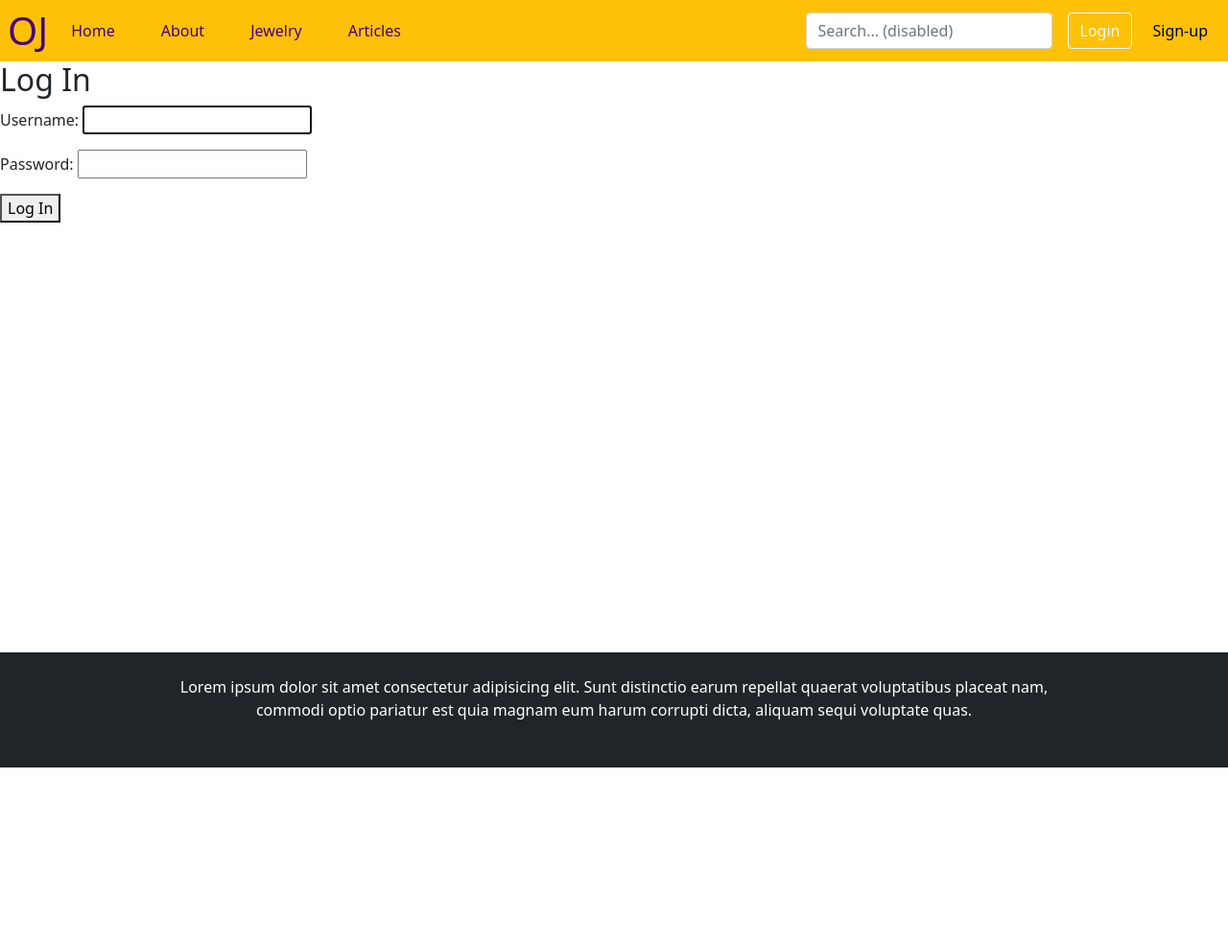
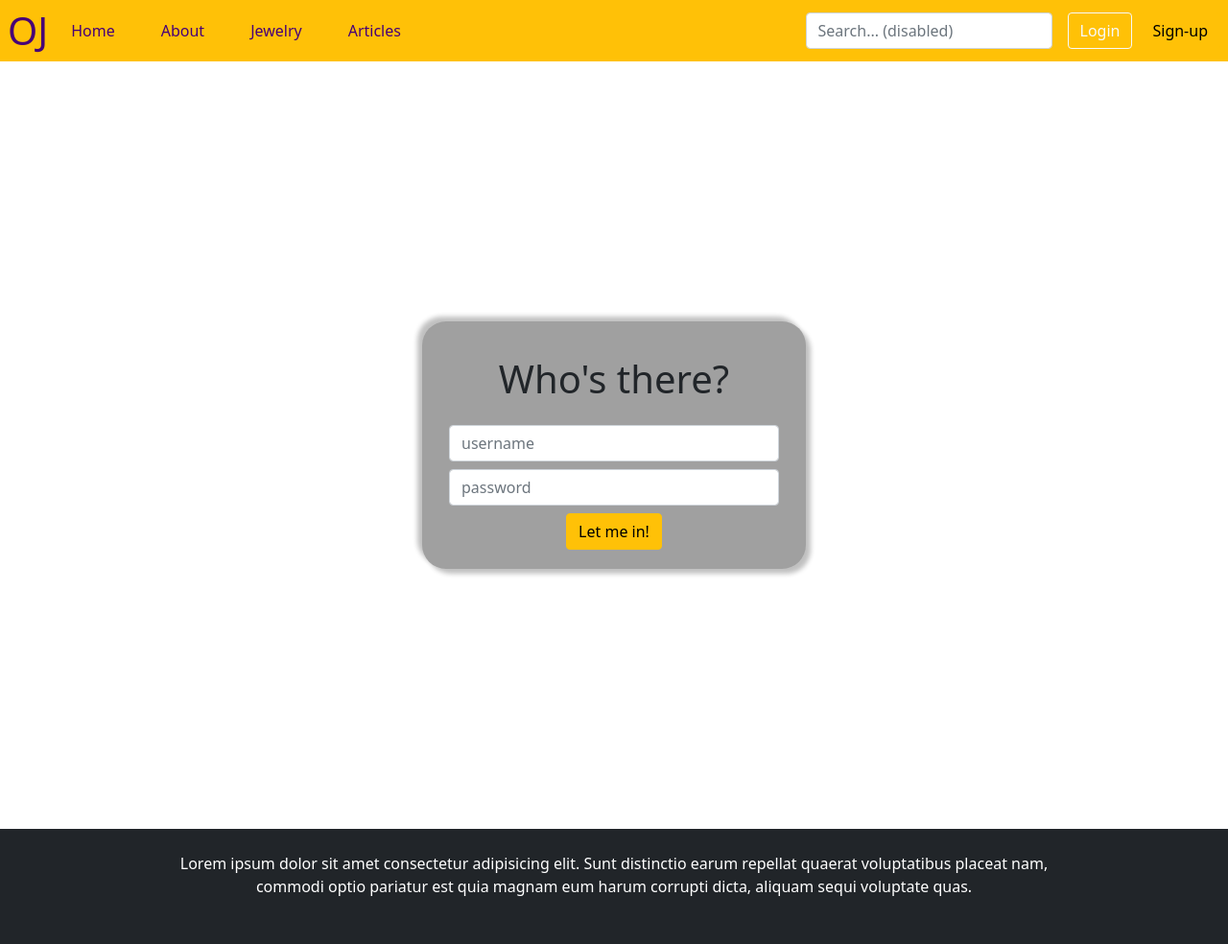
Before and after one commit to azzeloof/osj, a Django app: page /auth/login/ in a window 1280 px wide. Shown: the whole page at 96% size. Before the commit the page ends 800 px from the top, so only its background shows below. Run offline with Django 4.2, Linux system fonts and the light colour scheme; some libraries are stand-ins or nearby versions.

Commit message:
Made login form pretty

```diff
--- a/osj-project/osj/forms.py
+++ b/osj-project/osj/forms.py
@@ -1,5 +1,5 @@
 from django import forms
-from django.contrib.auth.forms import UserCreationForm
+from django.contrib.auth.forms import UserCreationForm, UsernameField, AuthenticationForm
 from django.contrib.auth.models import User
 
 
@@ -12,3 +12,23 @@ class RegistrationForm(UserCreationForm):
     class Meta:
         model = User
         fields = ('username', 'first_name', 'last_name', 'email', 'password1', 'password2', )
+
+
+class UserLoginForm(AuthenticationForm):
+    def __init__(self, *args, **kwargs):
+        super(UserLoginForm, self).__init__(*args, **kwargs)
+
+    username = UsernameField(widget=forms.TextInput(
+        attrs = {
+            'class': 'form-control title-input',
+            'placeholder': 'username',
+            'id': 'usernameInput'}
+    ))
+
+    password = forms.CharField(widget=forms.PasswordInput(
+        attrs = {
+            'class': 'form-control title-input',
+            'placeholder': 'password',
+            'id': 'passwordInput'
+        }
+    ))
--- a/osj-project/osj/urls.py
+++ b/osj-project/osj/urls.py
@@ -14,12 +14,22 @@ Including another URLconf
     2. Add a URL to urlpatterns:  path('blog/', include('blog.urls'))
 """
 from django.contrib import admin
+from django.contrib.auth import views as auth_views
 from django.urls import include, path
 from osj import views as core_views
+from osj.forms import UserLoginForm
 
 urlpatterns = [
     path('', include('pages.urls'), name='index'),
     path('admin/', admin.site.urls),
+    path(
+        'auth/login/',
+        auth_views.LoginView.as_view(
+            template_name="registration/login.html",
+            authentication_form=UserLoginForm
+            ),
+        name='login'
+        ),
     path('auth/', include('django.contrib.auth.urls')),
     path('auth/register', core_views.registration, name='registration'),
     path('auth/whatsnext', core_views.afterRegistration, name='afterRegistration'),
--- a/osj-project/pages/static/pages/style.css
+++ b/osj-project/pages/static/pages/style.css
@@ -192,3 +192,13 @@ p.filename {
     content: "*";
     color: red;
 }
+
+.formBox {
+    background-color: #A0A0A0;
+    border-radius: 25px;
+    padding: 20px;
+    max-width: 400px;
+    margin-left: auto;
+    margin-right: auto;
+    box-shadow: 5px 5px 5px #C0C0C0, -5px -5px 5px #C0C0C0;
+}
--- a/osj-project/templates/registration/login.html
+++ b/osj-project/templates/registration/login.html
@@ -1,10 +1,34 @@
 {% extends 'pages/base.html' %}
 
 {% block content %}
-    <h2>Log In</h2>
-    <form method="post">
-    {% csrf_token %}
-    {{ form.as_p }}
-    <button type="submit">Log In</button>
-    </form>
+    <div class="jumbotron vertical-center">
+        <div class="col-12">
+
+        </div>
+    </div>
+
+    <div class="jumbotron d-flex align-items-center min-vh-100">
+        <div class="container text-center">
+            <div class="col-auto formBox">
+                <h1 class="p-3">Who's there?</h1>
+                <div class='page-content'>
+                    <form method="post">
+                        {% csrf_token %}
+                        <div class="form-group m-2">
+                            {{ form.username }}
+                            {{ form.username.errors }}
+                        </div>
+
+                        <div class="form-group m-2">
+                            {{ form.password }}
+                            {{ form.password_errors}}
+                        </div>
+                        <button type="submit" class="btn btn-warning">Let me in!</button>
+                    </form>
+                </div>
+            </div>
+        </div>
+      </div>
+
+
 {% endblock %}
```
Also changed, not shown: osj-project/pages/views.py (+0 -54 lines).
